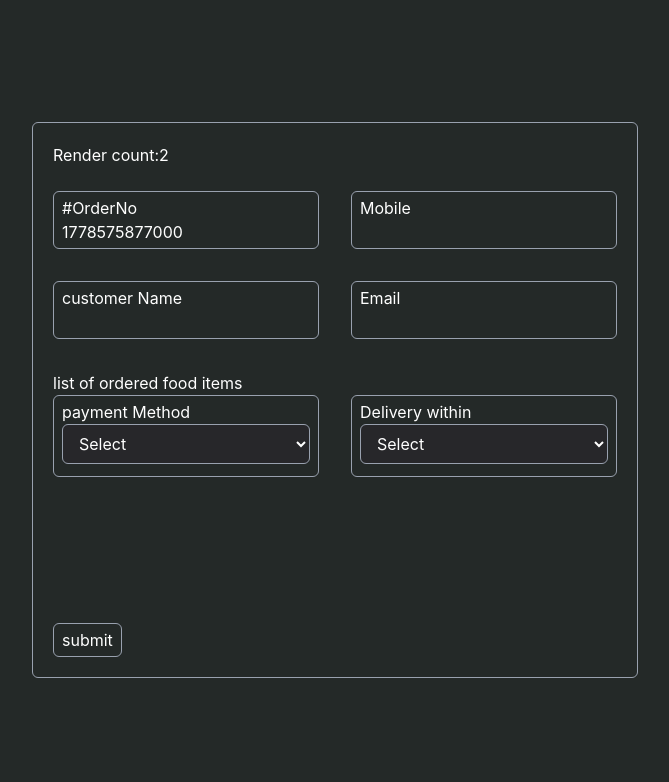
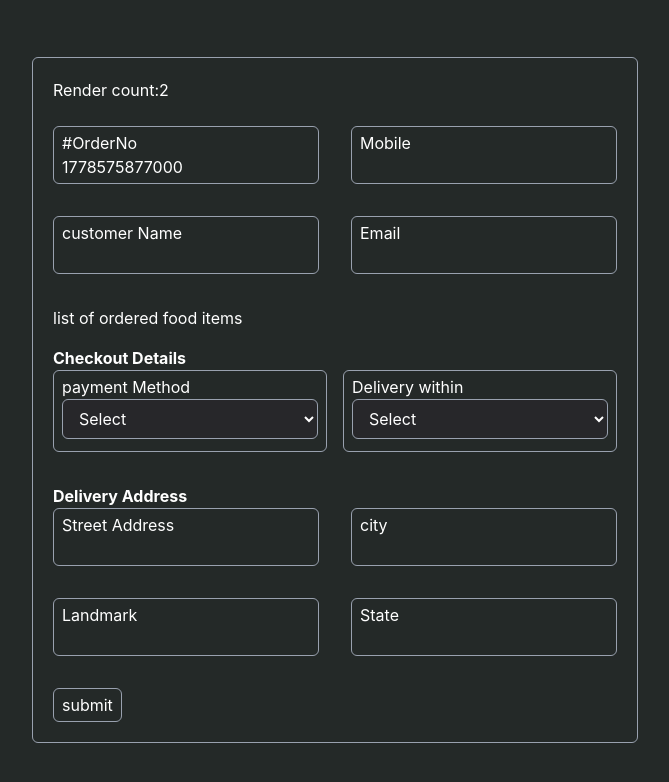
Before and after one commit to amiralim1377/react-hook-form-workshop, a React (Vite) app: page / in a window 1280 px wide. Shown: the top 782 px of the page, without its empty margins (305-974 px from the left). Built offline with nearby package versions, Linux system fonts and the light colour scheme.

Commit message:
learn(rhf): handle nested form state and validation for address fields

```diff
--- a/src/FoodDeliveryForm.tsx
+++ b/src/FoodDeliveryForm.tsx
@@ -1,5 +1,6 @@
 import {
   useForm,
+  useFormContext,
   type SubmitErrorHandler,
   type SubmitHandler,
 } from "react-hook-form";
@@ -15,6 +16,12 @@ type FoodDeliveryFormType = {
   email: string;
   paymentMethod: string;
   deliveryIn: number;
+  address: {
+    streetAddress: string;
+    landmark: string;
+    city: string;
+    state: string;
+  };
 };
 
 const paymentOptions: SelectOptionType[] = [
@@ -47,6 +54,12 @@ export default function FoodDeliveryForm() {
       orderNo: new Date().valueOf(),
       deliveryIn: 0,
       paymentMethod: "",
+      address: {
+        streetAddress: "",
+        landmark: "",
+        city: "",
+        state: "",
+      },
     },
     mode: "onChange",
     reValidateMode: "onChange",
@@ -72,7 +85,7 @@ export default function FoodDeliveryForm() {
     >
       <RenderCount />
       <br />
-      <div className="grid grid-cols-2 grid-rows-2 gap-8 items-center">
+      <div className="grid grid-cols-2 grid-rows-2  gap-8 items-center">
         <TextField
           disabled
           type="text"
@@ -118,9 +131,9 @@ export default function FoodDeliveryForm() {
           error={errors.email}
         />
       </div>
-      <div>
       <div className="mt-8">list of ordered food items</div>
-        <div className="grid grid-cols-2 grid-rows-2 gap-8 items-center">
+      <h1 className="font-bold mt-4 capitalize">checkout Details</h1>
+      <div className="grid grid-cols-2  gap-y-2 gap-x-4 items-center">
         <Select
           {...register("paymentMethod", {
             required: "this field is required",
@@ -137,6 +150,40 @@ export default function FoodDeliveryForm() {
           options={deliveryInOptions}
         />
       </div>
+
+      <h1 className="font-bold mt-8  capitalize">delivery address</h1>
+      <div className="grid grid-cols-2 grid-rows-2 gap-8 items-center">
+        <TextField
+          type="text"
+          className=""
+          label="Street Address"
+          {...register("address.streetAddress", {
+            required: "streetAddress is required",
+          })}
+          error={errors.address?.streetAddress}
+        />
+
+        <TextField
+          type="text"
+          className=""
+          label="city"
+          {...register("address.city", {
+            required: { value: true, message: "city is required" },
+          })}
+          error={errors.address?.city}
+        />
+        <TextField
+          type="text"
+          className=""
+          label="Landmark"
+          {...register("address.landmark")}
+        />
+        <TextField
+          type="text"
+          className=""
+          label="State"
+          {...register("address.state")}
+        />
       </div>
 
       <div className="mt-8">
```
Lines whose indentation alone changed are shown as unchanged.
